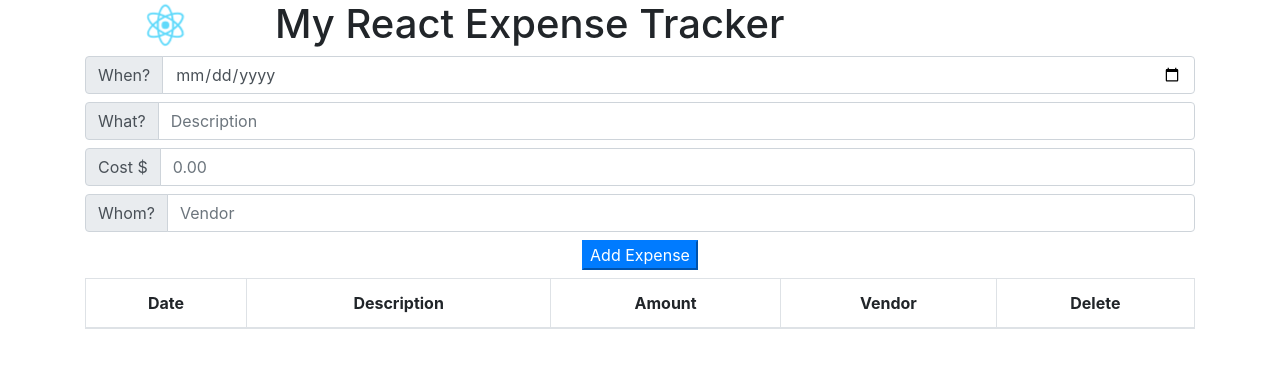
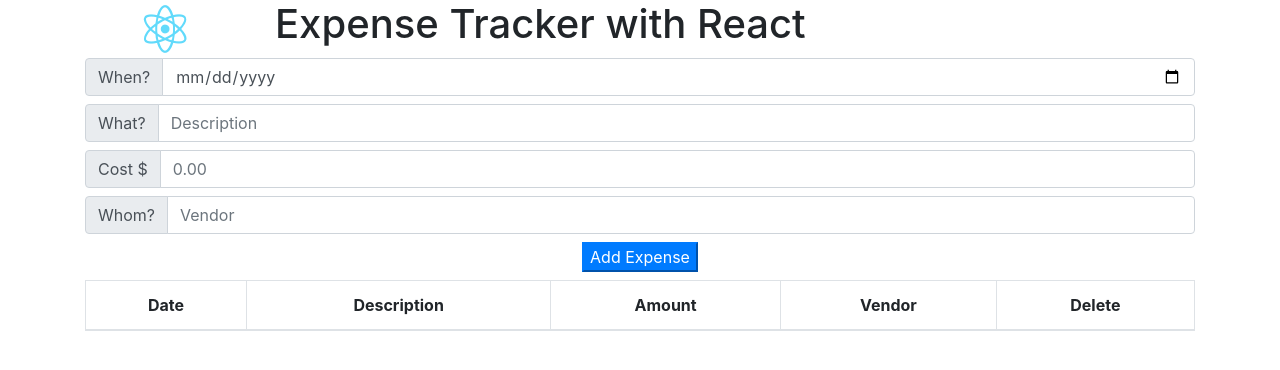
Before and after one commit to jazfunk/expense-tracker-react-app, a React (Create React App) app: page / in a window 1280 px wide. Shown: the top 370 px of the page. Built offline with nearby package versions, Linux system fonts and the light colour scheme.

Commit message:
More restyling.

```diff
--- a/src/App.css
+++ b/src/App.css
@@ -3,7 +3,7 @@
 }
 
 .App-logo {
-  height: 50px;
+  height: 58px;
   pointer-events: none;
 }
 
--- a/src/AppHeader.js
+++ b/src/AppHeader.js
@@ -12,7 +12,7 @@ class AppHeader extends Component {
               <img src={logo} className="App-logo" alt="logo" />
             </div>
             <div className="col-sm-10 text-left">
-              <h1>My React Expense Tracker</h1>
+              <h1>Expense Tracker with React</h1>
             </div>
           </div>
         </div>
```
